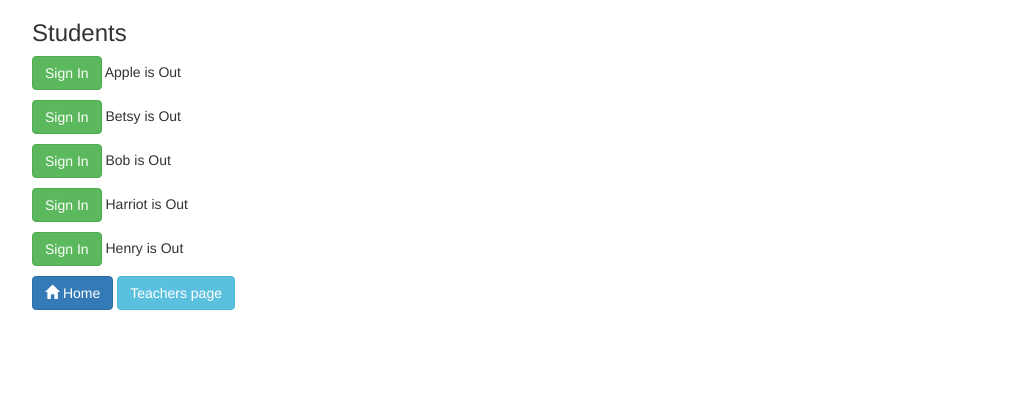
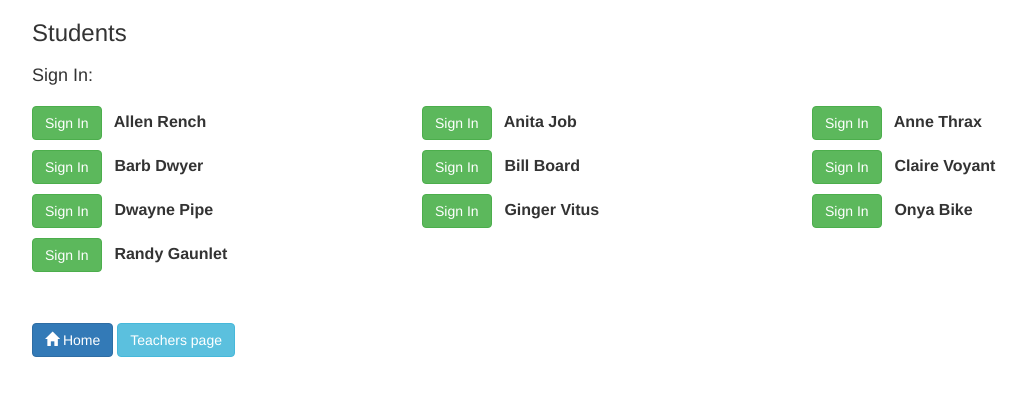
Before and after one commit to r-hills/attendance, a plain HTML site: page index.html at #!/students in a window 1280 px wide. Shown: the whole page, without its empty margins (38-1064 px from the left). Drawn offline with nearby package versions, Linux system fonts and the light colour scheme.

Commit message:
Add some styling.

```diff
--- a/css/styles.css
+++ b/css/styles.css
@@ -1,6 +1,18 @@
-.class-name {
-	font: bolder;
-	font-size: 18px;
+.name-display {
+	font: bold;
+	font-size: 16px;
 	font-weight: bolder;
 
 }
+
+.signin-buttons {
+	padding-top: 10px;
+}
+
+.signin-labels {
+	padding-top: 25px;
+}
+
+.navigate {
+	padding-top: 25px;
+}
--- a/partials/students.html
+++ b/partials/students.html
@@ -1,24 +1,43 @@
 <h3>Students</h3>
-
+<div ng-model="updateLogin">
 	<div class="row">
-	<div class="col-sm-5">
-		<div ng-model="updateLogin" ng-repeat="item in students | orderBy:'name' | orderBy:'loggedIn'">
-			<p>
+		<div class="col-sm-4">
+			<h4 ng-show="signedOut.length">Sign In: </h4>
+		</div>
+	</div>
+	<div class="row">
+		<div ng-repeat="item in signedOut = (students | filter:loggedIn=false |orderBy:'name' | orderBy:'loggedIn')">
+			<div class="col-sm-4 signin-buttons">
 				<!-- Display SignIn button if logged out -->
 				<a ng-click="updateLoginStatus(item)" class="btn btn-small btn-success" ng-hide="item.loggedIn"> Sign In </a>
 
 				<!-- Display LogOut button if signed In -->
-				<a ng-click="updateLoginStatus(item)" class="btn btn-small btn-warning" ng-show="item.loggedIn">Log Out</a>
+				<!-- <a ng-click="updateLoginStatus(item)" class="btn btn-small btn-warning" ng-show="item.loggedIn">Log Out</a> -->
 
-				<span class="name-display"> {{ " " + item.name }} is {{ item.loggedIn ? " In":" Out"}} </span>
-			</p>
+				<span class="name-display"> {{ " &nbsp; " + item.name }}</span>
 			</div>
 		</div>
 	</div>
+	<div class="row signin-labels">
+		<div class="col-sm-4">
+			<h4 ng-show="signedIn.length">Sign Out: </h4>
+		</div>
+	</div>
+	<div class="row">
+		<div ng-repeat="item in signedIn = (students | filter:loggedIn=true |orderBy:'name' | orderBy:'loggedIn')">
+			<div class="col-sm-4 signin-buttons">
 
+				<!-- Display LogOut button if signed In -->
+				<a ng-click="updateLoginStatus(item)" class="btn btn-small btn-warning" ng-show="item.loggedIn">Log Out</a>
+
+				<span class="name-display"> {{ " &nbsp; " + item.name }}</span>
+			</div>
+		</div>
+	</div>
 	<div class="row">
-	<div class="col-sm-8">
+		<div class="col-sm-8 navigate">
 			<a ui-sref="home" class="btn btn-primary"><span class="glyphicon glyphicon-home" aria-hidden="true"></span> Home </a>
 			<a ui-sref="teachers" class="btn btn-info"> Teachers page </a>
 		</div>
 	</div>
+</div>
--- a/services/StudentsFactory.js
+++ b/services/StudentsFactory.js
@@ -1,15 +1,21 @@
 attendanceTracker.factory('StudentsFactory', function QuestionsFactory() {
-	var factory = {};
-	factory.students = [ { name: "Betsy",   loggedIn: false },
-						 { name: "Bob",     loggedIn: false },
-						 { name: "Harriot", loggedIn: false },
-						 { name: "Henry",   loggedIn: false },
-						 { name: "Apple",   loggedIn: false }
-					   ];
+    var factory = {};
+    factory.students = [ { name: "Claire Voyant",   loggedIn: false },
+                         { name: "Anne Thrax",      loggedIn: false },
+                         { name: "Allen Rench",     loggedIn: false },
+                         { name: "Bill Board",      loggedIn: false },
+                         { name: "Anita Job",       loggedIn: false },
+                         { name: "Dwayne Pipe",     loggedIn: false },
+                         { name: "Ginger Vitus",    loggedIn: false },
+                         { name: "Barb Dwyer",      loggedIn: false },
+                         { name: "Onya Bike",       loggedIn: false },
+                         { name: "Randy Gaunlet",   loggedIn: false },
 
-	return factory;
+                       ];
+
+    return factory;
 });
 
 
 
-// { Name: "", LoggedIn: false },
+// { name: "", loggedIn: false },
```
Also changed, not shown: partials/teachers.html (+2 -2 lines). Lines whose indentation alone changed are shown as unchanged.
